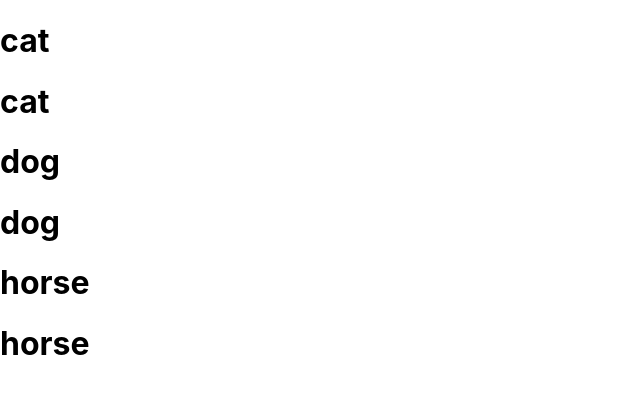
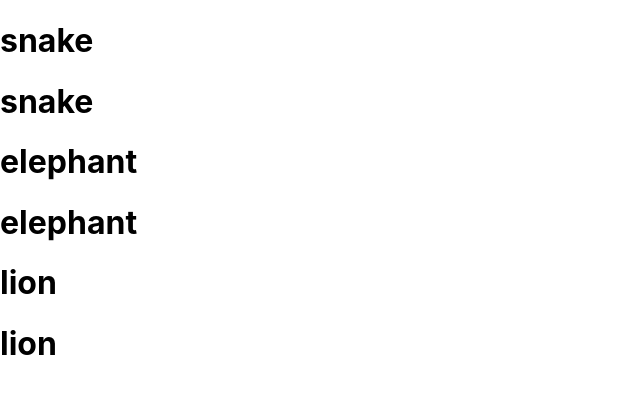
Before and after one commit to roksprogar/django-rest-framework-api-react-web-react-native-app-movie-rater, a React (Create React App) app in the folder first-app/: page /footer in a window 1280 px wide. Shown: the top 394 px of the page, without its empty margins (0-640 px from the left). Built offline with nearby package versions, Linux system fonts and the light colour scheme.

Commit message:
add context

```diff
--- a/first-app/src/components/footer.js
+++ b/first-app/src/components/footer.js
@@ -1,4 +1,5 @@
 import React, { Component } from 'react'
+import { CtxConsumer } from '..'
 
 class Footer extends Component {
     state = {
@@ -17,12 +18,11 @@
     }
 
     render() {
-
-        const animals = ['cat', 'dog', 'horse']
-
         return (
-            <>
-                {animals.map(animal => {
+            <CtxConsumer>
+                { (context) => (
+                    <div>
+                    {context.animals.map(animal => {
                         return (
                             <div key={animal}>
                                 <h1>{animal}</h1>
@@ -30,7 +30,9 @@
                             </div>
                         )
                     })}
-            </>
+                    </div>
+                )}
+            </CtxConsumer>
         )
     }
 }
--- a/first-app/src/index.js
+++ b/first-app/src/index.js
@@ -8,6 +8,12 @@
 import Header from './components/header';
 
 const root = ReactDOM.createRoot(document.getElementById('root'));
+
+const context = React.createContext();
+export const CtxConsumer = context.Consumer;
+
+const animals = ['snake', 'elephant', 'lion']
+
 const router = createBrowserRouter([
   {
     path: "/",
@@ -26,7 +32,9 @@
 
 root.render(
   <React.StrictMode>
-    <RouterProvider router={router} />
+    <context.Provider value={{animals: animals}}>
+      <RouterProvider router={router} />
+    </context.Provider>
   </React.StrictMode>
 );
 
```
Lines whose indentation alone changed are shown as unchanged.
